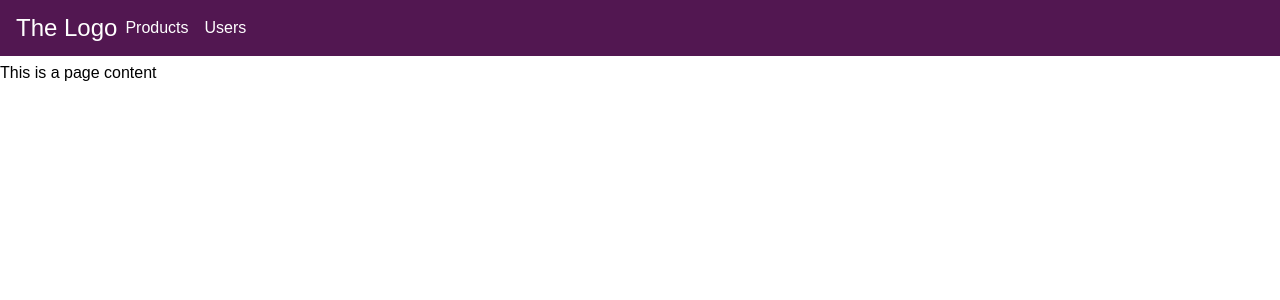
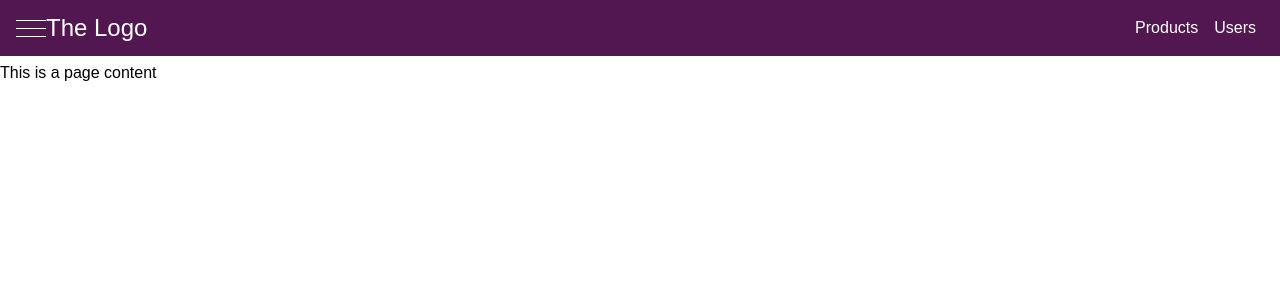
Before and after one commit to tanveersingh926/Navbar-SideBar-React, a React (Create React App) app: page / in a window 1280 px wide. Shown: the top 300 px of the page. Built offline with nearby package versions, Linux system fonts and the light colour scheme.

Commit message:
Added Toggle button and side drawer

```diff
--- a/src/App.js
+++ b/src/App.js
@@ -1,5 +1,5 @@
 import React, { Component } from 'react';
-import logo from './logo.svg';
+// import logo from './logo.svg';
 
 import  Toolbar  from "./components/Toolbar/Toolbar";
 
--- /dev/null
+++ b/src/components/SideDrawer/DrawerToggleButton.css
@@ -0,0 +1,21 @@
+.toggle-button {
+    display: flex;
+    flex-direction: column;
+    justify-content: space-around;
+    height: 24px;
+    width: 30px;
+    background: transparent;
+    border: none;
+    cursor: pointer;
+    padding: 0;
+    box-sizing: border-box;
+}
+.toggle-button:focus {
+    outline: none
+}
+
+.toggle-button__line {
+    width: 30px;
+    height: 1px;
+    background: white
+}
--- /dev/null
+++ b/src/components/SideDrawer/DrawerToggleButton.js
@@ -0,0 +1,13 @@
+import React from 'react'
+
+import './DrawerToggleButton.css'
+
+const drawerToggleButton = props => {
+    return (<button className="toggle-button">
+        <div className="toggle-button__line"></div>
+        <div className="toggle-button__line"></div>
+        <div className="toggle-button__line"></div>
+    </button>)
+}
+
+export default drawerToggleButton
--- a/src/components/Toolbar/Toolbar.js
+++ b/src/components/Toolbar/Toolbar.js
@@ -1,11 +1,15 @@
 import React from 'react';
+import DrawerToggleButton from "../SideDrawer/DrawerToggleButton";
 import './Toolbar.css'
 
 const toolbar = props => (
     <header className="toolbar">
         <nav className="toolbar__navigation">
-            <div></div>
+            <div>
+                <DrawerToggleButton />
+            </div>
             <div className="toolbar__logo"><a href="/">The Logo</a></div>
+            <div className="spacer"></div>
             <div  className="toolbar_navigation-items">
                 <ul>
                     <li><a href="/">Products</a></li>
```
Also changed, not shown: src/components/SideDrawer/SideDrawer.js (added, +14 -0 lines).
